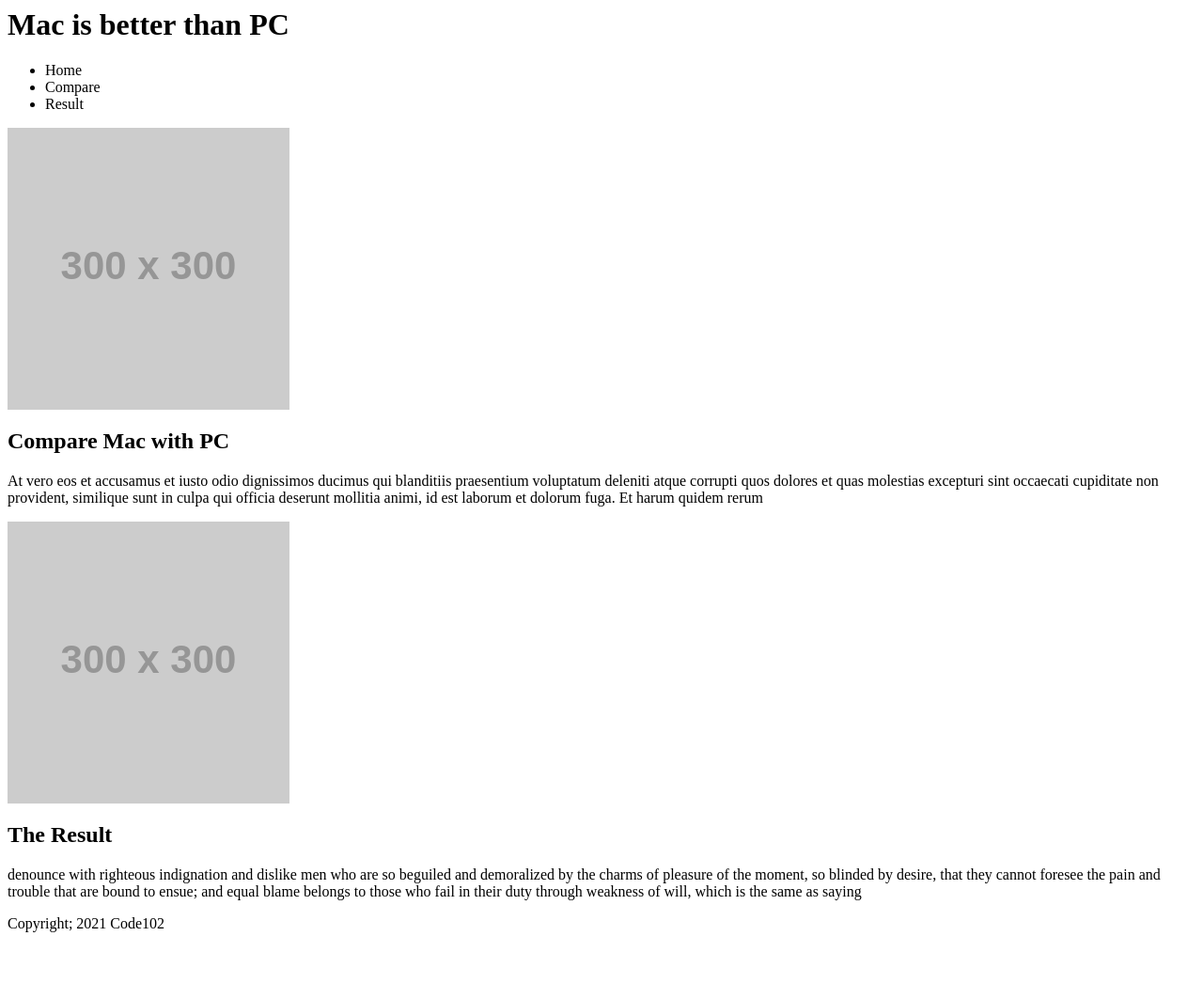
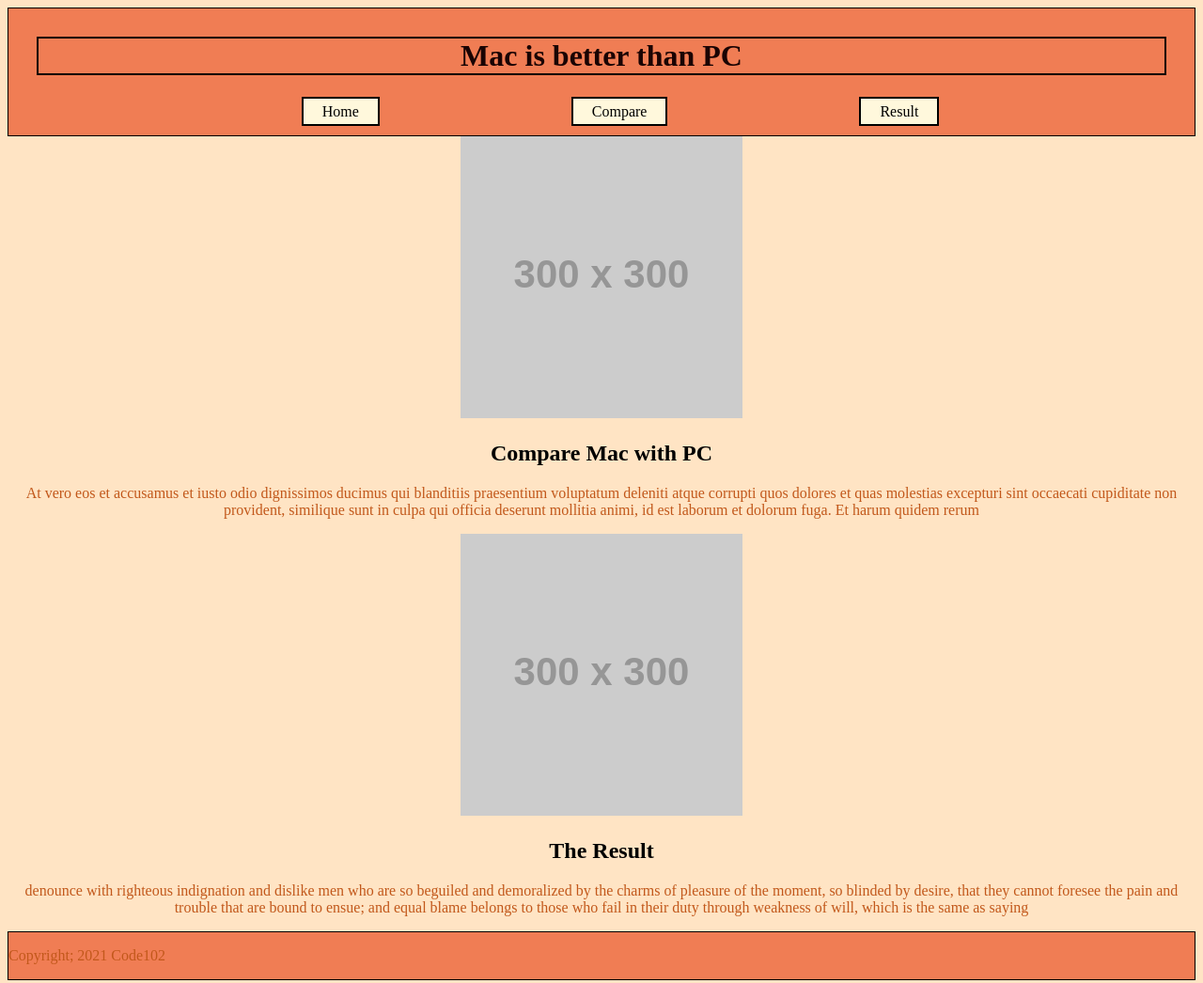
Before and after one commit to ShanJiang1911/macpc, a plain HTML site: page index.html in a window 1280 px wide. Shown: the whole page at 94% size. Before the commit the page ends 1000 px from the top, so only its background shows below. Drawn offline with Linux system fonts and the light colour scheme; placeholder pictures from the web are drawn by us.

Commit message:
add css and compare

```diff
--- a/index.html
+++ b/index.html
@@ -1,10 +1,11 @@
+<!DOCTYPE html>
 <html>
         <head>
-    <title>
-        MAC is better than PC
-    </title>
+            <title>MAC is better than PC</title>
+            <link rel="stylesheet" href="style.css" type="text/css">
         </head>
 <body>
+        <header>
             <h1>Mac is better than PC</h1>
             <nav>
                 <ul>
@@ -13,19 +14,28 @@
                     <li>Result</li>
                 </ul>
             </nav>
+        </header>
+        <main>
             <article>
                 <img src="http://via.placeholder.com/300" alt="pic">
                 <h2>Compare Mac with PC</h2>
-    <p>At vero eos et accusamus et iusto odio dignissimos ducimus qui blanditiis praesentium voluptatum deleniti atque corrupti quos dolores et quas molestias excepturi sint occaecati cupiditate non provident, similique sunt in culpa qui officia deserunt mollitia animi, id est laborum et dolorum fuga. Et harum quidem rerum</p>
+                    <p>
+                        At vero eos et accusamus et iusto odio dignissimos ducimus qui blanditiis praesentium voluptatum deleniti atque corrupti quos dolores et quas molestias excepturi sint occaecati cupiditate non provident, similique sunt in culpa qui officia deserunt mollitia animi, id est laborum et dolorum fuga. Et harum quidem rerum
+                    </p>
+            </article>
+            <article>
                 <img src="http://via.placeholder.com/300" alt="pic">
                 <h2>The Result</h2>
-   <p>denounce with righteous indignation and dislike men who are so beguiled and demoralized by the charms of pleasure of the moment, so blinded by desire, that they cannot foresee the pain and trouble that are bound to ensue; and equal blame belongs to those who fail in their duty through weakness of will, which is the same as saying</p>
+                    <p>
+                        denounce with righteous indignation and dislike men who are so beguiled and demoralized by the charms of pleasure of the moment, so blinded by desire, that they cannot foresee the pain and trouble that are bound to ensue; and equal blame belongs to those who fail in their duty through weakness of will, which is the same as saying
+                    </p>
             </article>
+        </main>
 
 
 
         <footer>
-        Copyright; 2021 Code102
+            <p>Copyright; 2021 Code102</p>
         </footer>
 </body>
 
--- /dev/null
+++ b/style.css
@@ -0,0 +1,35 @@
+body{
+        background-color:bisque;
+}
+
+header, footer{
+    background-color:rgb(240, 125, 84);
+    border: black 1px solid;
+}
+
+h1{
+    color: rgb(26, 3, 3);
+    text-align: center;
+    border: black 2px solid;
+    margin: 30px 30px;
+}
+
+nav{
+    text-align: center;
+}
+
+li{
+    border:black 2px solid;
+    display: inline;
+    background-color: cornsilk;
+    padding: 5px 20px 5px 20px;
+    margin: 0px 100px;
+}
+
+article{
+    text-align: center;
+}
+
+p{
+    color:#c2581b ;
+}
```
Also changed, not shown: compare.html (added, +28 -0 lines). Lines whose indentation alone changed are shown as unchanged.
